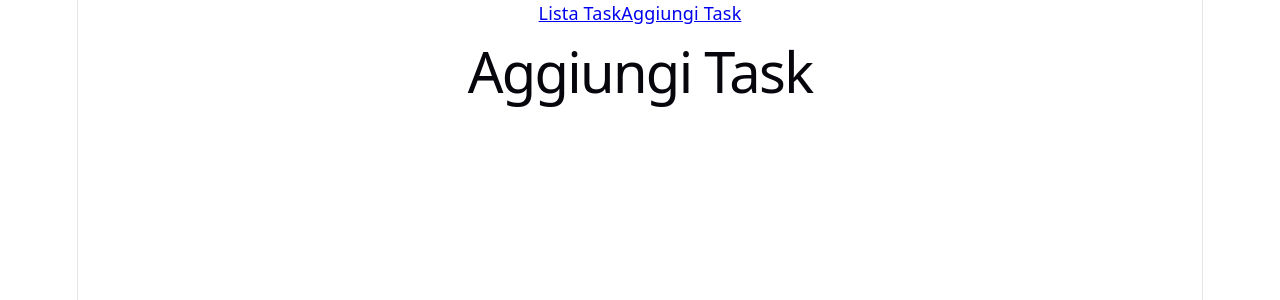
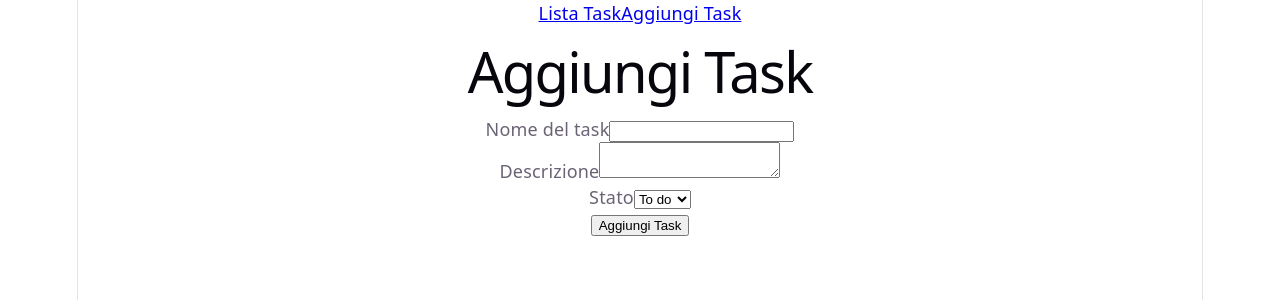
Before and after one commit to giulia-buonasperanza/ex-react-task-manager, a React (Vite) app: page /tasks/add in a window 1280 px wide. Shown: the top 300 px of the page. Built offline with nearby package versions, Linux system fonts and the light colour scheme; no server answers.

Commit message:
aggiunta la base del form in AddTask

```diff
--- a/src/pages/AddTask.jsx
+++ b/src/pages/AddTask.jsx
@@ -1,6 +1,64 @@
+import { useRef, useState } from "react";
+
 function AddTask() {
+
+    const [title, setTitle] = useState("");
+
+    const descriptionRef = useRef();
+    const statusRef = useRef();
+
     return (
-        <h1>Aggiungi Task</h1>
+        <div>
+            <h1>Aggiungi Task</h1>
+
+            <form>
+
+                <div>
+                    <label htmlFor="title">
+                        Nome del task
+                    </label>
+
+                    <input
+                        type="text"
+                        id="title"
+                        value={title}
+                        onChange={(e) => setTitle(e.target.value)}
+                    />
+                </div>
+
+                <div>
+                    <label htmlFor="description">
+                        Descrizione
+                    </label>
+
+                    <textarea
+                        id="description"
+                        ref={descriptionRef}
+                    />
+                </div>
+
+                <div>
+                    <label htmlFor="status">
+                        Stato
+                    </label>
+
+                    <select
+                        id="status"
+                        ref={statusRef}
+                        defaultValue="To do"
+                    >
+                        <option value="To do">To do</option>
+                        <option value="Doing">Doing</option>
+                        <option value="Done">Done</option>
+                    </select>
+                </div>
+
+                <button type="submit">
+                    Aggiungi Task
+                </button>
+
+            </form>
+        </div>
     );
 }
 
```
